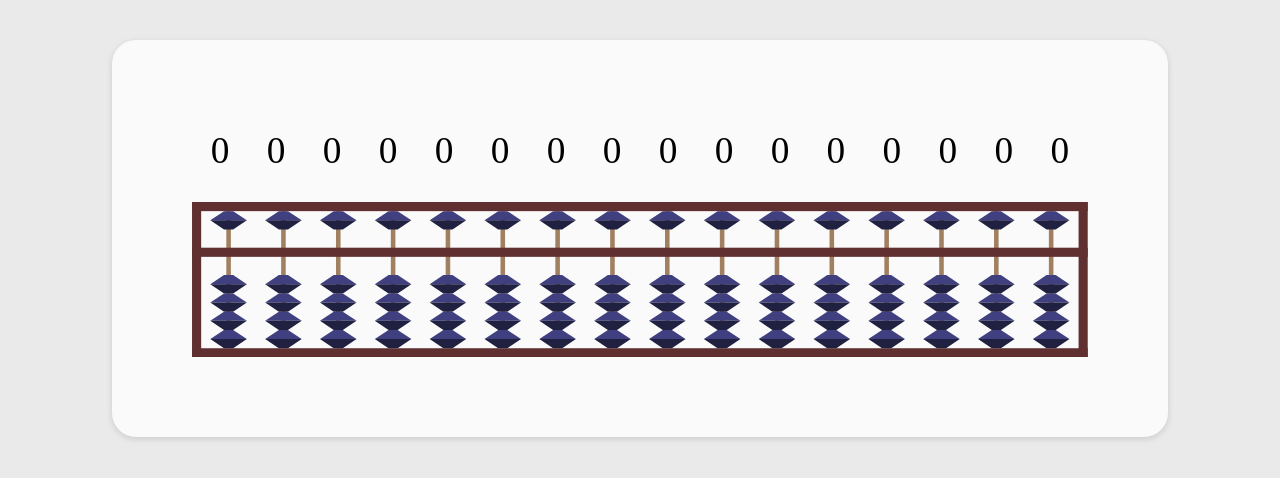
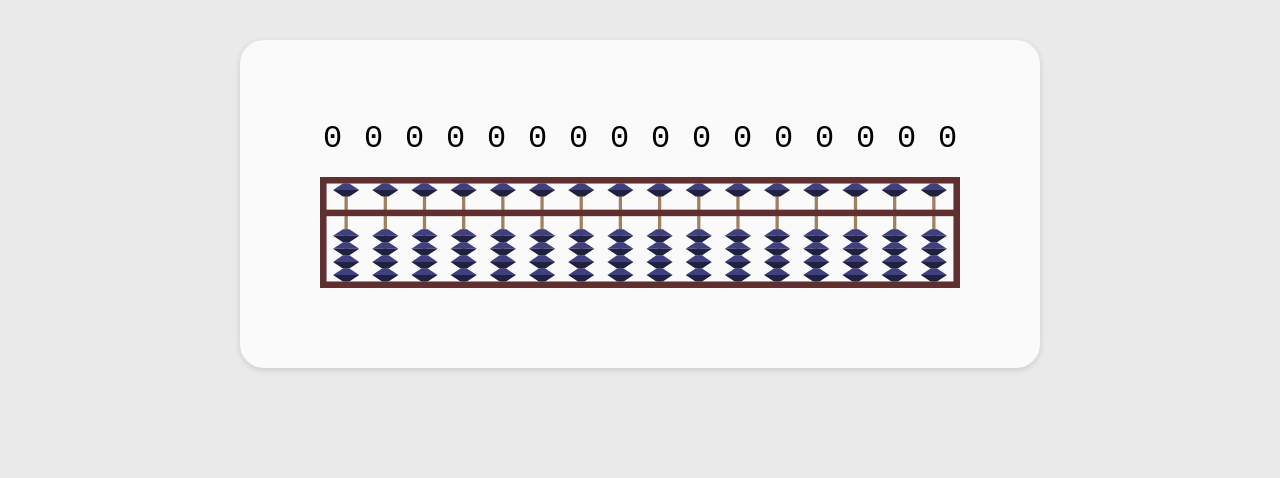
Before and after one commit to keianrao/NextJSDemo, a Next.js app: page /abacus in a window 1280 px wide. Shown: the top 478 px of the page. Built offline with nearby package versions, Linux system fonts and the light colour scheme.

Commit message:
Spruced up abacus for now

```diff
--- a/src/app/abacus/abacus.module.css
+++ b/src/app/abacus/abacus.module.css
@@ -1,11 +1,7 @@
-
-.abacus {
-	margin-left: auto;
-	margin-right: auto;
-}
 
 .abacus {
 	display: grid;
 	grid-template-columns: 1fr;
-	gap: 20px;
+	justify-content: center;
+	gap: 0.2em;
 }
--- a/src/app/abacus/abacus.tsx
+++ b/src/app/abacus/abacus.tsx
@@ -3,8 +3,8 @@
 import { useState } from "react";
 import { Fragment } from "react";
 import { DigitStringDisplay } from "./digitstring";
-import { digit, numberRange, iresc } from "./util.ts";
-import { createEditableDigitString } from "./util.ts";
+import { digit, numberRange, iresc } from "./util";
+import { createEditableDigitString } from "./util";
 import widgetCSS from "./abacus.module.css";
 
 
@@ -185,17 +185,20 @@ function AbacusDisplay(props: AbacusDisplayProps) {
 
 
 
-export type AbacusProps = {};
+export type AbacusProps = {
+  columnCount: number,
+  className?: string
+};
 
-export function Abacus(props: AbacusProps) {
-  const [digitString, editDigitString] = createEditableDigitString(16);
+export function Abacus({ columnCount, className, ...otherAttrs }: AbacusProps) {
+  const [digitString, editDigitString] = createEditableDigitString(columnCount);
 
   const attributes = {
-    "className": widgetCSS["abacus"]
+    "className": [className, widgetCSS["abacus"]].filter(Boolean).join(" ")
   };
 
   return (
-    <div {...attributes}>
+    <div {...attributes} {...otherAttrs}>
       <DigitStringDisplay
         digitString={digitString}
         editDigitString={editDigitString}
--- a/src/app/abacus/digitstring.module.css
+++ b/src/app/abacus/digitstring.module.css
@@ -1,17 +1,25 @@
 
 .digit-string {
-	margin-left: auto;
-	margin-right: auto;
+	padding-bottom: 0.50em;
 }
 
 .digit-string {
 	display: grid;
-	gap: 0.00em;
-	font-family: "MS Mincho", "IPAMincho";
-	font-size: 28pt;
+	font-family: "MS Mincho", "IPAMincho", monospace;
+	font-size: 24pt;
+	gap: 0.5em;
+}
+
+
+
+
+
+.digit {
+	grid-row: 1;
 }
 
 .digit {
-	grid-row: 1;
-	padding: 0.25em 0.50em;
+	display: grid;
+	justify-content: center;
+	align-items: center;
 }
--- a/src/app/abacus/digitstring.tsx
+++ b/src/app/abacus/digitstring.tsx
@@ -1,7 +1,8 @@
 'use client'
 
+import { digit, numberRange } from "./util";
+import { createEditableDigitString } from "./util";
 import widgetCSS from "./digitstring.module.css";
-import { digit, numberRange } from "./util.ts";
 
 
 
@@ -18,7 +19,7 @@ function DigitDisplay(props: DigitDisplayProps) {
 
   const value = digitString[offset];
 
-  function onKeyDown({ code }) {
+  function onKeyDown({ code }: { code: string }) {
     if (!onDigitKeyDown) return;
     if (code == "Digit0") onDigitKeyDown(0, offset);
     if (code == "Digit1") onDigitKeyDown(1, offset);
@@ -30,6 +31,8 @@ function DigitDisplay(props: DigitDisplayProps) {
     if (code == "Digit7") onDigitKeyDown(7, offset);
     if (code == "Digit8") onDigitKeyDown(8, offset);
     if (code == "Digit9") onDigitKeyDown(9, offset);
+    if (code == "Backspace") onDigitKeyDown(0, offset);
+    if (code == "Delete") onDigitKeyDown(0, offset);
   }
 
   const attributes = {
--- a/src/app/abacus/page.module.css
+++ b/src/app/abacus/page.module.css
@@ -15,38 +15,58 @@
 
 
 .main {
+  box-sizing: border-box;
   background: #FAFAFA;
-  padding: 10vh;
-  margin: 5vh;
   border-radius: 24px;
   box-shadow: 0px 2px 6px #0002;
 }
 
+@media (width >= 0px) {
+  .main {
+    width: 90vw;
+    padding: 1.5em;
+    margin: 5vw;
+  }
+}
+
 @media (width >= 640px) {
   .main {
-    max-width: 640px;
+    width: 640px;
+    padding: 10vh;
+    margin: 5vh;
   }
 }
 
 @media (width >= 800px) {
   .main {
-    max-width: 800px;
-  }
-}
-
-@media (width >= 1024px) {
-  .main {
-    max-width: 1024px;
-  }
-}
-
-@media (width >= 1280px) {
-  .main {
-    max-width: 1280px;
+    width: 800px;
   }
 }
 
 .main {
   display: flex;
   flex-direction: column;
+  font-size: 16pt;
 }
+
+
+
+
+
+@media (width >= 0px) and (width < 640px) {
+  .for-small, .for-full {
+    display: none !important;
+  }
+}
+
+@media (width >= 640px) and (width < 800px) {
+  .for-mobile, .for-full {
+    display: none !important;
+  }
+}
+
+@media (width >= 800px) {
+  .for-mobile, .for-small {
+    display: none !important;
+  }
+}
--- a/src/app/abacus/page.tsx
+++ b/src/app/abacus/page.tsx
@@ -12,7 +12,9 @@ export default function Page() {
   return (
     <div className={pagewideCSS["page"]}>
       <main className={pagewideCSS["main"]}>
-        <Abacus />
+        <Abacus columnCount={6} className={pagewideCSS["for-mobile"]} />
+        <Abacus columnCount={10} className={pagewideCSS["for-small"]} />
+        <Abacus columnCount={16} className={pagewideCSS["for-full"]} />
       </main>
     </div>
   );
--- a/src/app/abacus/util.ts
+++ b/src/app/abacus/util.tsx
@@ -28,7 +28,7 @@ export function createEditableDigitString(length: number) {
     });
   }
 
-  return [digitString, editDigitString];
+  return [digitString, editDigitString] as const;
 }
 
 
--- a/src/app/page.module.css
+++ b/src/app/page.module.css
@@ -15,38 +15,36 @@
 
 
 .main {
+  box-sizing: border-box;
   background: #FAFAFA;
-  padding: 10vh;
-  margin: 5vh;
   border-radius: 24px;
   box-shadow: 0px 2px 6px #0002;
 }
 
+@media (width >= 0px) {
+  .main {
+    width: 90vw;
+    padding: 1.5em;
+    margin: 5vw;
+  }
+}
+
 @media (width >= 640px) {
   .main {
-    max-width: 640px;
+    width: 640px;
+    padding: 10vh;
+    margin: 5vh;
   }
 }
 
 @media (width >= 800px) {
   .main {
-    max-width: 800px;
-  }
-}
-
-@media (width >= 1024px) {
-  .main {
-    max-width: 1024px;
-  }
-}
-
-@media (width >= 1280px) {
-  .main {
-    max-width: 1280px;
+    width: 800px;
   }
 }
 
 .main {
   display: flex;
   flex-direction: column;
+  font-size: 16pt;
 }
```
